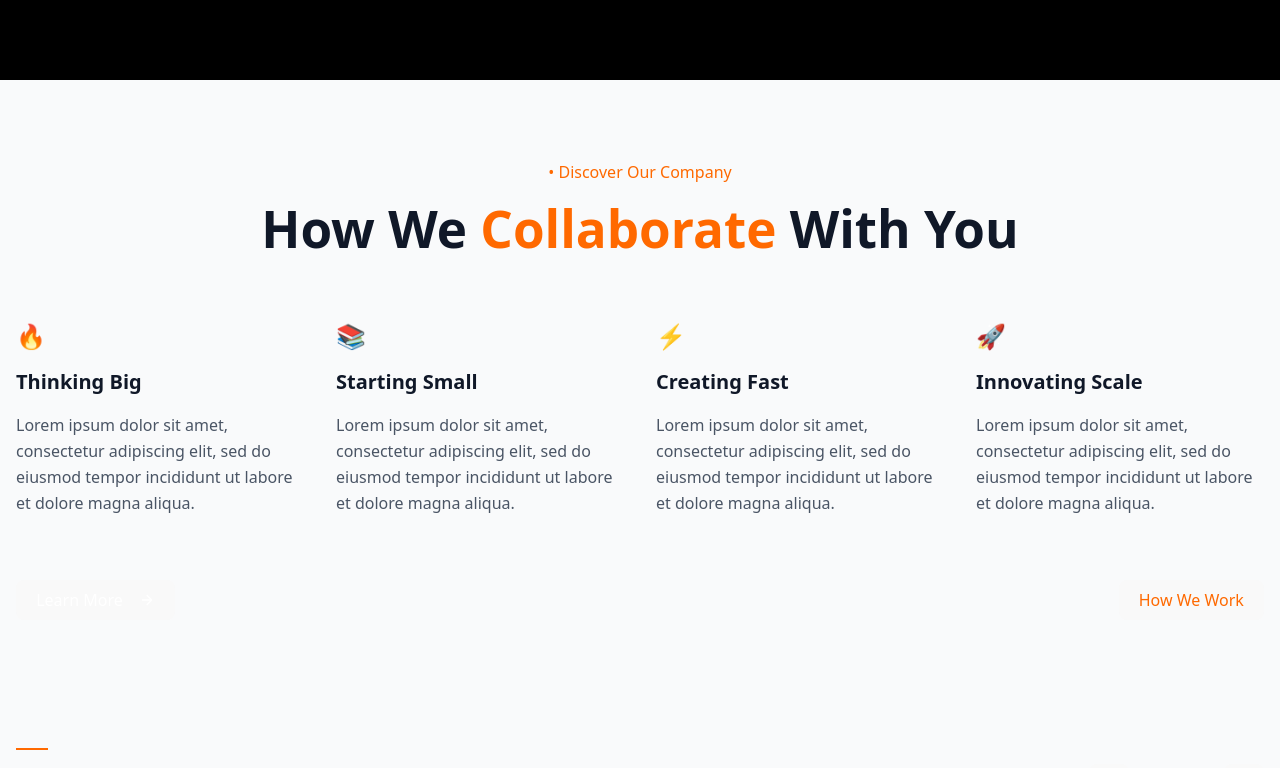
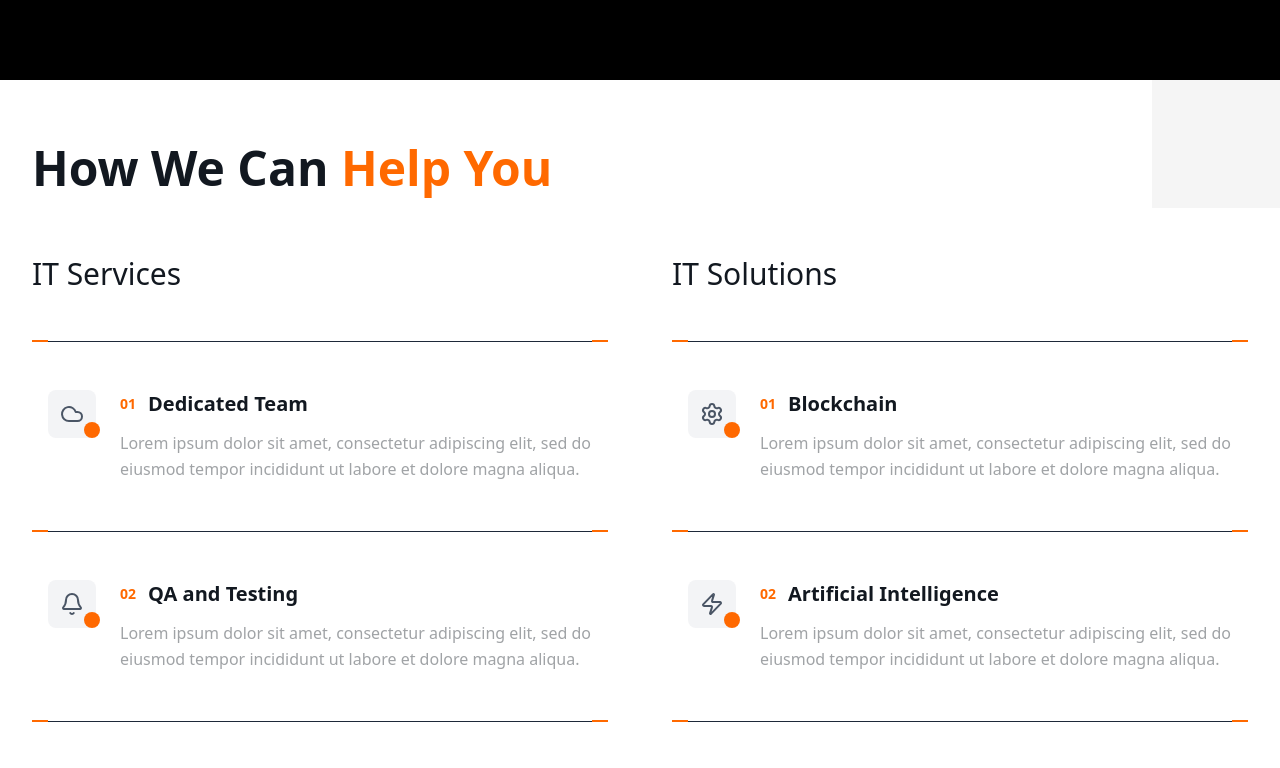
Before and after one commit to rishitharaghana/mnTechs, a React (Vite) app: page / in a window 1280 px wide. Shown: the part 720-1488 px from the top of the page. Built offline with nearby package versions, Linux system fonts and the light colour scheme; grey boxes are pictures that could not be loaded.

Commit message:
Added all changes

```diff
--- a/package.json
+++ b/package.json
@@ -11,6 +11,7 @@
   },
   "dependencies": {
     "@radix-ui/react-progress": "^1.1.7",
+    "@radix-ui/react-separator": "^1.1.7",
     "@radix-ui/react-slot": "^1.2.3",
     "@tailwindcss/vite": "^4.1.8",
     "class-variance-authority": "^0.7.1",
--- a/src/Components/CollaborationSection.jsx
+++ b/src/Components/CollaborationSection.jsx
@@ -28,7 +28,12 @@ const CollaborationSection = () => {
   ];
 
   return (
-    <section className="py-20 px-4 bg-gray-50">
+    <section className="px-4 bg-gray-50">
+      <div className="flex items-center mb-16">
+          <div className="w-4 h-0.5 bg-orange-500"></div>
+          <div className="flex-1 h-px bg-gray-800"></div>
+          <div className="w-4 h-0.5 bg-orange-500"></div>
+      </div>
       <div className="max-w-7xl mx-auto">
         <div className="text-center mb-16">
           <p className="text-orange-500 font-medium mb-4">• Discover Our Company</p>
--- /dev/null
+++ b/src/Components/ItServices.jsx
@@ -0,0 +1,164 @@
+import React from 'react';
+import { Bell, Bookmark, Box, Cloud, Settings, Zap } from "lucide-react";
+import { Card, CardContent } from "./Ui/Card";
+import { Separator } from "./Ui/Separator";
+
+const ServicesSection = () => {
+  const itServices = [
+    {
+      id: '01',
+      title: 'Dedicated Team',
+      description: 'Lorem ipsum dolor sit amet, consectetur adipiscing elit, sed do eiusmod tempor incididunt ut labore et dolore magna aliqua.',
+      icon: Cloud
+    },
+    {
+      id: '02',
+      title: 'QA and Testing',
+      description: 'Lorem ipsum dolor sit amet, consectetur adipiscing elit, sed do eiusmod tempor incididunt ut labore et dolore magna aliqua.',
+      icon: Bell
+    },
+    {
+      id: '03',
+      title: 'SaaS',
+      description: 'Lorem ipsum dolor sit amet, consectetur adipiscing elit, sed do eiusmod tempor incididunt ut labore et dolore magna aliqua.',
+      icon: Box
+    }
+  ];
+
+  const itSolutions = [
+    {
+      id: '01',
+      title: 'Blockchain',
+      description: 'Lorem ipsum dolor sit amet, consectetur adipiscing elit, sed do eiusmod tempor incididunt ut labore et dolore magna aliqua.',
+      icon: Settings
+    },
+    {
+      id: '02',
+      title: 'Artificial Intelligence',
+      description: 'Lorem ipsum dolor sit amet, consectetur adipiscing elit, sed do eiusmod tempor incididunt ut labore et dolore magna aliqua.',
+      icon: Zap
+    },
+    {
+      id: '03',
+      title: 'Internet of Things',
+      description: 'Lorem ipsum dolor sit amet, consectetur adipiscing elit, sed do eiusmod tempor incididunt ut labore et dolore magna aliqua.',
+      icon: Bookmark
+    }
+  ];
+
+  return (
+    <section className="relative py-16 px-4 sm:px-6 lg:px-8 bg-background overflow-hidden">
+      {/* Top corner pattern replaced with image */}
+      <div
+  className="absolute z-50 top-0 right-0 w-32 h-32 opacity-10"
+  style={{
+    backgroundImage: `url('/ITservices Pattern.png')`, // Root-relative path from public
+    backgroundSize: 'cover',
+    backgroundPosition: 'center',
+    backgroundRepeat: 'no-repeat',
+  }}
+/>
+
+      <div className="max-w-7xl mx-auto">
+        {/* Main Heading */}
+        <div className="text-start mb-16">
+          <h2 className="font-size-[42px] sm:text-4xl lg:text-5xl font-semibold text-[#121820] mb-4">
+            How We Can <span className="text-orange-500">Help You</span>
+          </h2>
+        </div>
+
+        {/* Services Grid */}
+        <div className="grid lg:grid-cols-2 gap-12 lg:gap-16">
+          {/* IT Services Column */}
+          <div>
+            <div className="flex items-center mb-12">
+              <h3 className="text-2xl sm:text-3xl font-600 text-[#121820]">IT Services</h3>
+            </div>
+            <div className="flex items-center my-8">
+              <div className="w-4 h-0.5 bg-orange-500"></div>
+              <div className="flex-1 h-px bg-gray-800"></div>
+              <div className="w-4 h-0.5 bg-orange-500"></div>
+            </div>
+            <div className="space-y-0">
+              {itServices.map((service, index) => (
+                <div key={service.id}>
+                  <ServiceItem service={service} index={index} />
+                  {index < itServices.length - 1 && (
+                    <div className="flex items-center my-8">
+                      <div className="w-4 h-0.5 bg-orange-500"></div>
+                      <div className="flex-1 h-px bg-gray-800"></div>
+                      <div className="w-4 h-0.5 bg-orange-500"></div>
+                    </div>
+                  )}
+                </div>
+              ))}
+            </div>
+          </div>
+
+          {/* IT Solutions Column */}
+          <div>
+            <div className="flex items-center mb-12">
+              <h3 className="text-2xl sm:text-3xl font-600 text-[#121820]">IT Solutions</h3>
+            </div>
+            <div className="flex items-center my-8">
+              <div className="w-4 h-0.5 bg-orange-500"></div>
+              <div className="flex-1 h-px bg-gray-800"></div>
+              <div className="w-4 h-0.5 bg-orange-500"></div>
+            </div>
+            <div className="space-y-0">
+              {itSolutions.map((service, index) => (
+                <div key={service.id}>
+                  <ServiceItem service={service} index={index} />
+                  {index < itSolutions.length - 1 && (
+                    <div className="flex items-center my-8">
+                      <div className="w-4 h-0.5 bg-orange-500"></div>
+                      <div className="flex-1 h-px bg-gray-800"></div>
+                      <div className="w-4 h-0.5 bg-orange-500"></div>
+                    </div>
+                  )}
+                </div>
+              ))}
+            </div>
+          </div>
+        </div>
+      </div>
+    </section>
+  );
+};
+
+const ServiceItem = ({ service, index }) => {
+  const IconComponent = service.icon;
+
+  return (
+    <div className="group flex items-start gap-6 p-4 rounded-lg transition-all duration-300 hover:bg-gray-300">
+      {/* Icon with orange accent */}
+      <div className="relative flex-shrink-0">
+        <div className="w-12 h-12 bg-gray-100 rounded-lg flex items-center justify-center group-hover:bg-orange-50 transition-colors duration-300">
+          <IconComponent className="w-6 h-6 text-gray-600 group-hover:text-orange-500 transition-colors duration-300" />
+        </div>
+        {/* Orange dot indicator - positioned below the icon */}
+        <div className="absolute -bottom-0 -right-1 w-4 h-4 bg-orange-500 rounded-full flex items-center justify-center">
+          <div className="w-2 h-2 rounded-full"></div>
+        </div>
+      </div>
+
+      {/* Content */}
+      <div className="flex-1">
+        {/* Number and Title */}
+        <div className="flex items-center gap-3 mb-3">
+          <span className="text-orange-500 font-semibold text-sm">{service.id}</span>
+          <h4 className="text-lg sm:text-xl font-semibold text-[#121820] group-hover:text-orange-500 transition-colors duration-300">
+            {service.title}
+          </h4>
+        </div>
+
+        {/* Description */}
+        <p className="text-sm sm:text-base leading-relaxed" style={{ color: 'rgba(18, 24, 32, 0.4)' }}>
+          {service.description}
+        </p>
+      </div>
+    </div>
+  );
+};
+
+export default ServicesSection;
--- a/src/Components/ThinkingSection.jsx
+++ b/src/Components/ThinkingSection.jsx
@@ -1,5 +1,5 @@
 import React, { useState } from 'react';
-import { Button } from './ui/button';
+import { Button } from './Ui/Button'
 import { ArrowRight, ChevronLeft, ChevronRight } from 'lucide-react';
 
 // Move slides array outside component to avoid redeclaring on each render
--- /dev/null
+++ b/src/Components/Ui/Separator.jsx
@@ -0,0 +1,26 @@
+import React from "react";
+import * as SeparatorPrimitive from "@radix-ui/react-separator";
+import { cn } from "../../lib/utils";
+
+
+const Separator = React.forwardRef(
+  (
+    { className, orientation = "horizontal", decorative = true, ...props },
+    ref
+  ) => (
+    <SeparatorPrimitive.Root
+      ref={ref}
+      decorative={decorative}
+      orientation={orientation}
+      className={cn(
+        "shrink-0 bg-border",
+        orientation === "horizontal" ? "h-[1px] w-full" : "h-full w-[1px]",
+        className
+      )}
+      {...props}
+    />
+  )
+);
+Separator.displayName = SeparatorPrimitive.Root.displayName;
+
+export { Separator };
--- a/src/pages/Home/Index.jsx
+++ b/src/pages/Home/Index.jsx
@@ -2,7 +2,7 @@ import React from 'react'
 
 
 import Hero from '../../Components/Hero';
-import Services from '../Services';
+import ItServices from '../../Components/ItServices';
 import ClientLogos from '../../Components/Clientlogo';
 import Footer from '../../Components/Footer';
 import LatestProjects from '../../Components/LatestProjects';
@@ -10,7 +10,7 @@ import CollaborationSection from '../../Components/CollaborationSection';
 import SkillsSection from '../../Components/SkillsSection';
 import TestimonialsSection from '../../Components/TestimonialsSection';
 import ThinkingSection from '../../Components/ThinkingSection';
-import ContactWrapper from '../CompWrapper';
+// import ContactWrapper from '../CompWrapper';
 import Navigation from '../../Components/Navigation';
 import Contacts from '../../Components/Contacts';
 
@@ -19,6 +19,7 @@ export default function Index() {
    <>
    <Navigation/>
    <Hero/>
+   <ItServices/>
    <CollaborationSection/>
    <LatestProjects/>
    <SkillsSection/>
```
Also changed, not shown: src/assets/images/ITservices Pattern.png (added), 1 other file (tests, documents, lock files or other folders).
